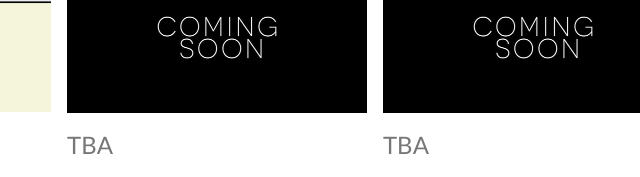
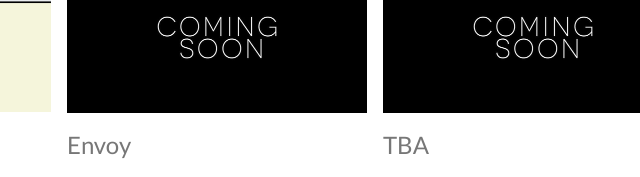
Before and after one commit to BennAsabir/new-portfolio, a plain HTML site: page index.html in a window 1280 px wide. Shown: the part 3060-3237 px from the top of the page, 581-1221 px from the left. Drawn offline with nearby package versions, Linux system fonts and the light colour scheme.

Commit message:
updated projects car

```diff
--- a/index.html
+++ b/index.html
@@ -180,7 +180,7 @@
   </div>
   <div class="w3-col l3 m6 w3-margin-bottom">
     <img src="./assets/images/comingsoon.jpg" onclick="onClick(this)" class="w3-hover-opacity" alt="Project coming soon" style="width:100%">
-    <h3>TBA</h3>
+    <h3>Envoy</h3>
     <p class="w3-opacity">Lorem ipsum</p>
     <p>Phasellus eget enim eu lectus faucibus vestibulum. Suspendisse sodales pellentesque elementum.</p>
   <div class="w3-bar w3-center w3-show-inline-block">
```
